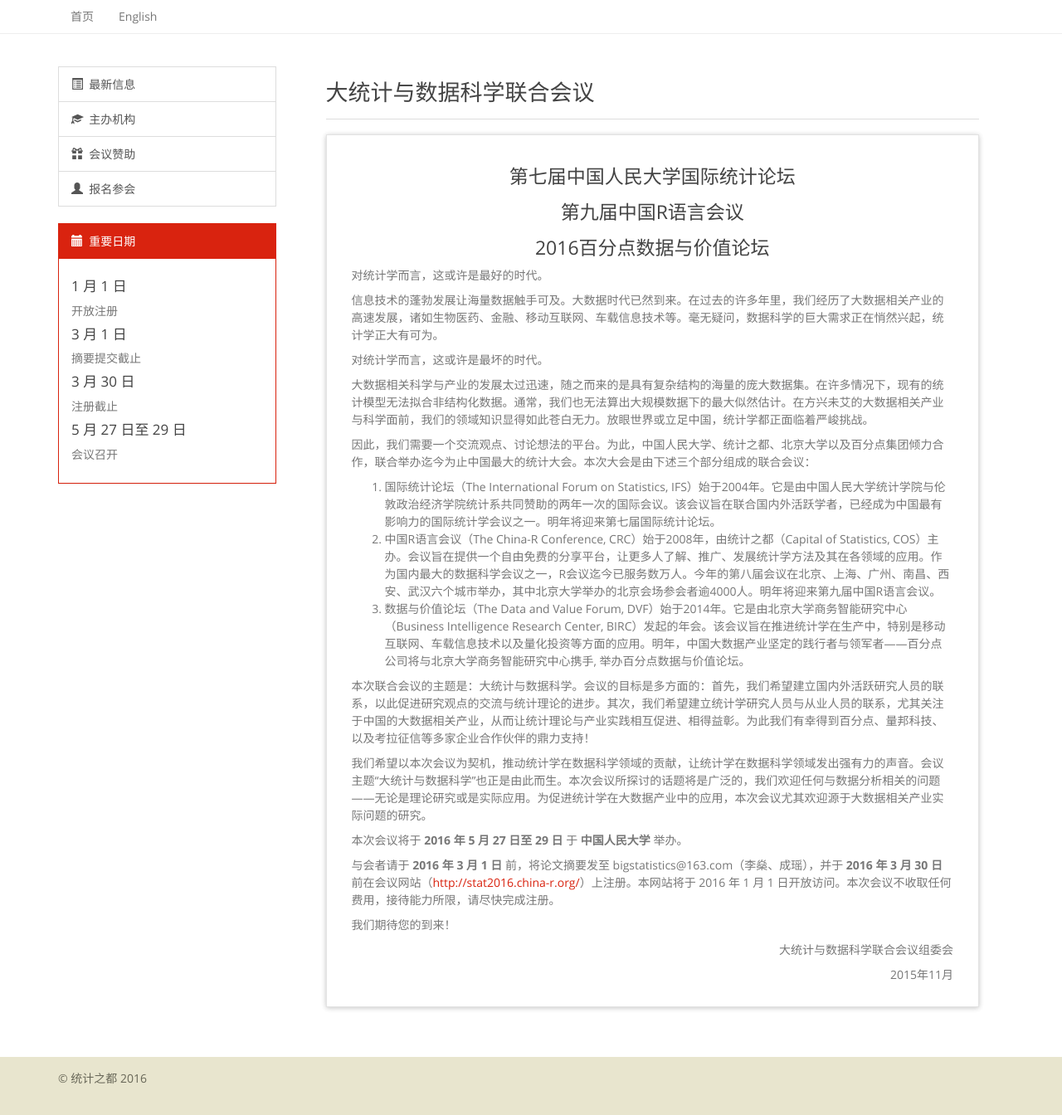
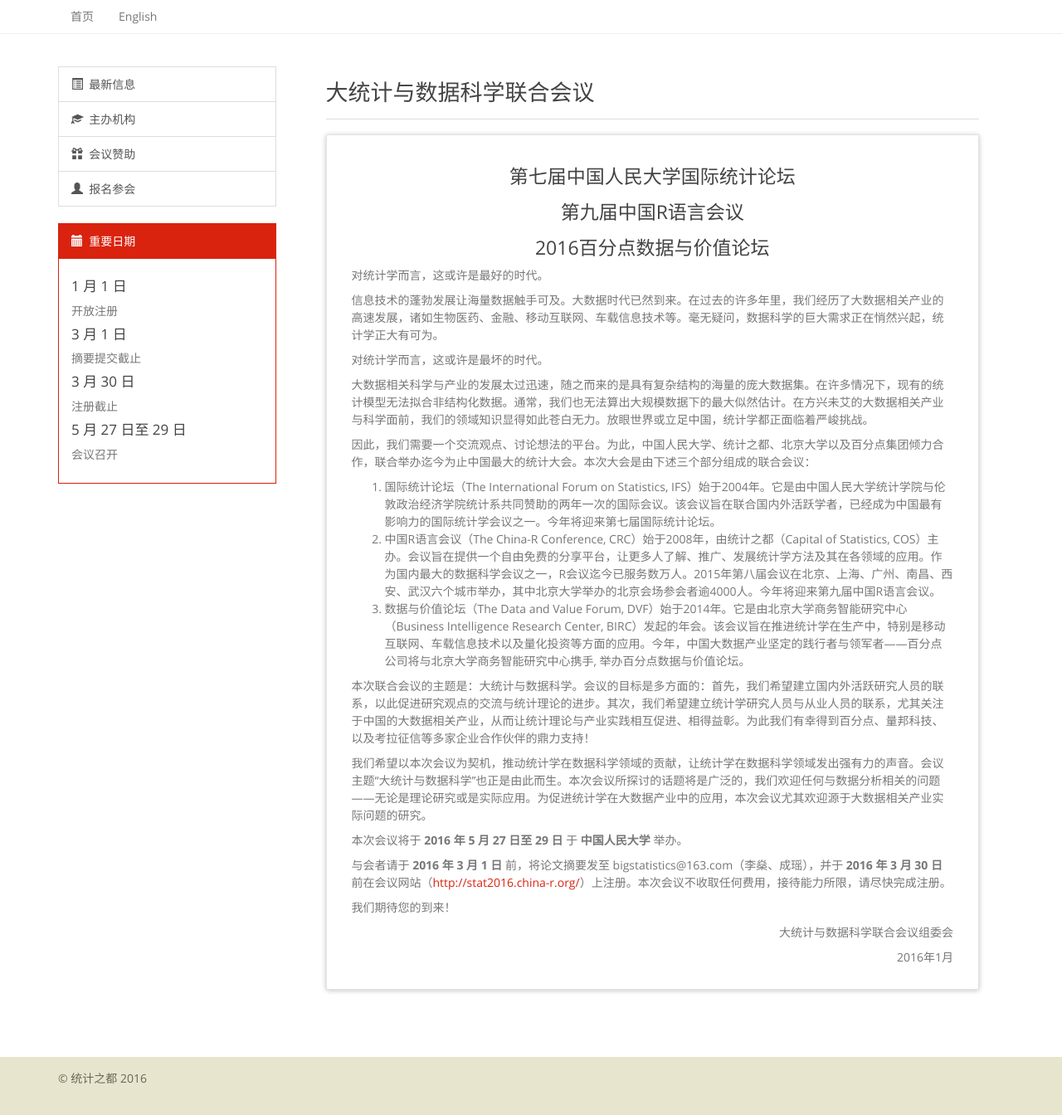
Before and after one commit to cosname/stat2016, a Jekyll site: the page built from index.md, in a window 1280 px wide and 1344 px high. Shown: the whole window at 83% size. Built offline with Jekyll 4.4.1, drawn with Linux system fonts in a browser that asks for light colours.

Commit message:
Update index.md

```diff
--- a/index.md
+++ b/index.md
@@ -17,9 +17,9 @@ title: 大统计与数据科学联合会议
 
 因此，我们需要一个交流观点、讨论想法的平台。为此，中国人民大学、统计之都、北京大学以及百分点集团倾力合作，联合举办迄今为止中国最大的统计大会。本次大会是由下述三个部分组成的联合会议：
 
-1. 国际统计论坛（The International Forum on Statistics, IFS）始于2004年。它是由中国人民大学统计学院与伦敦政治经济学院统计系共同赞助的两年一次的国际会议。该会议旨在联合国内外活跃学者，已经成为中国最有影响力的国际统计学会议之一。明年将迎来第七届国际统计论坛。
-2. 中国R语言会议（The China-R Conference, CRC）始于2008年，由统计之都（Capital of Statistics, COS）主办。会议旨在提供一个自由免费的分享平台，让更多人了解、推广、发展统计学方法及其在各领域的应用。作为国内最大的数据科学会议之一，R会议迄今已服务数万人。今年的第八届会议在北京、上海、广州、南昌、西安、武汉六个城市举办，其中北京大学举办的北京会场参会者逾4000人。明年将迎来第九届中国R语言会议。
-3. 数据与价值论坛（The Data and Value Forum, DVF）始于2014年。它是由北京大学商务智能研究中心（Business Intelligence Research Center, BIRC）发起的年会。该会议旨在推进统计学在生产中，特别是移动互联网、车载信息技术以及量化投资等方面的应用。明年，中国大数据产业坚定的践行者与领军者——百分点公司将与北京大学商务智能研究中心携手, 举办百分点数据与价值论坛。
+1. 国际统计论坛（The International Forum on Statistics, IFS）始于2004年。它是由中国人民大学统计学院与伦敦政治经济学院统计系共同赞助的两年一次的国际会议。该会议旨在联合国内外活跃学者，已经成为中国最有影响力的国际统计学会议之一。今年将迎来第七届国际统计论坛。
+2. 中国R语言会议（The China-R Conference, CRC）始于2008年，由统计之都（Capital of Statistics, COS）主办。会议旨在提供一个自由免费的分享平台，让更多人了解、推广、发展统计学方法及其在各领域的应用。作为国内最大的数据科学会议之一，R会议迄今已服务数万人。2015年第八届会议在北京、上海、广州、南昌、西安、武汉六个城市举办，其中北京大学举办的北京会场参会者逾4000人。今年将迎来第九届中国R语言会议。
+3. 数据与价值论坛（The Data and Value Forum, DVF）始于2014年。它是由北京大学商务智能研究中心（Business Intelligence Research Center, BIRC）发起的年会。该会议旨在推进统计学在生产中，特别是移动互联网、车载信息技术以及量化投资等方面的应用。今年，中国大数据产业坚定的践行者与领军者——百分点公司将与北京大学商务智能研究中心携手, 举办百分点数据与价值论坛。
 
 本次联合会议的主题是：大统计与数据科学。会议的目标是多方面的：首先，我们希望建立国内外活跃研究人员的联系，以此促进研究观点的交流与统计理论的进步。其次，我们希望建立统计学研究人员与从业人员的联系，尤其关注于中国的大数据相关产业，从而让统计理论与产业实践相互促进、相得益彰。为此我们有幸得到百分点、量邦科技、以及考拉征信等多家企业合作伙伴的鼎力支持！
 
@@ -29,9 +29,9 @@ title: 大统计与数据科学联合会议
 
 与会者请于 **2016 年 3 月 1 日** 前，将论文摘要发至
 bigstatistics@163.com（李燊、成瑶），并于 **2016 年 3 月 30 日**
-前在会议网站（[http://stat2016.china-r.org/](http://stat2016.china-r.org/)）上注册。本网站将于 2016 年 1 月 1 日开放访问。本次会议不收取任何费用，接待能力所限，请尽快完成注册。
+前在会议网站（[http://stat2016.china-r.org/](http://stat2016.china-r.org/)）上注册。本次会议不收取任何费用，接待能力所限，请尽快完成注册。
 
 我们期待您的到来！
 
 <p class="text-right">大统计与数据科学联合会议组委会</p>
-<p class="text-right">2015年11月</p>
+<p class="text-right">2016年1月</p>
```
